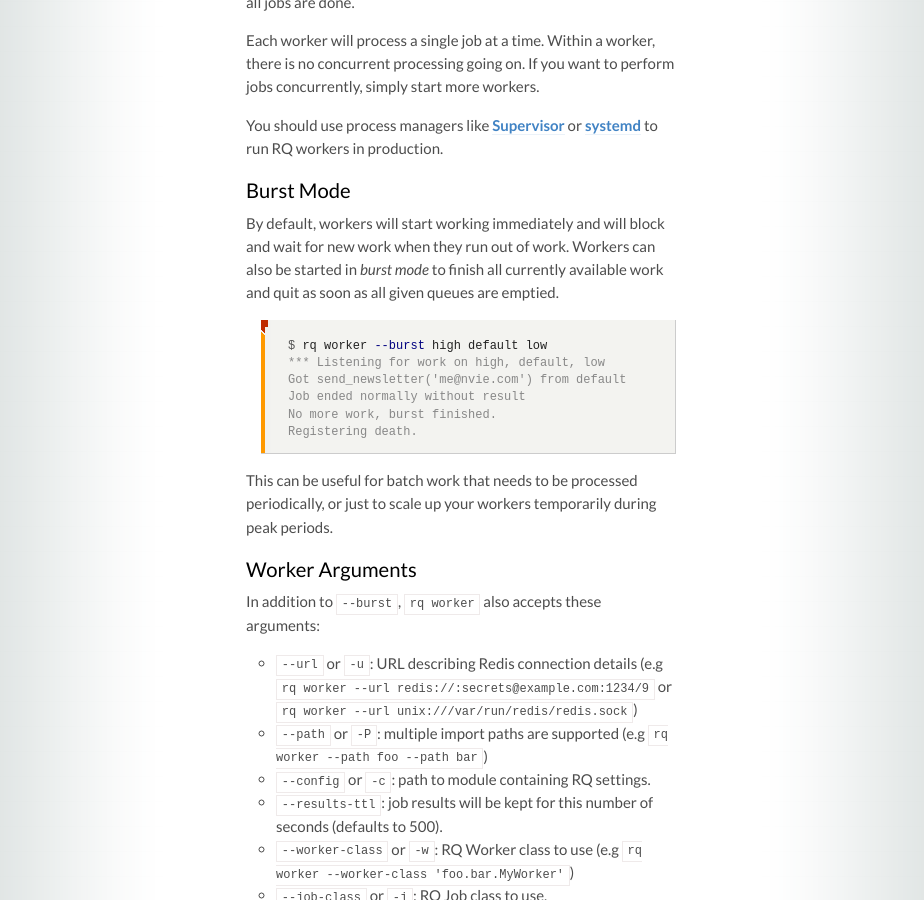
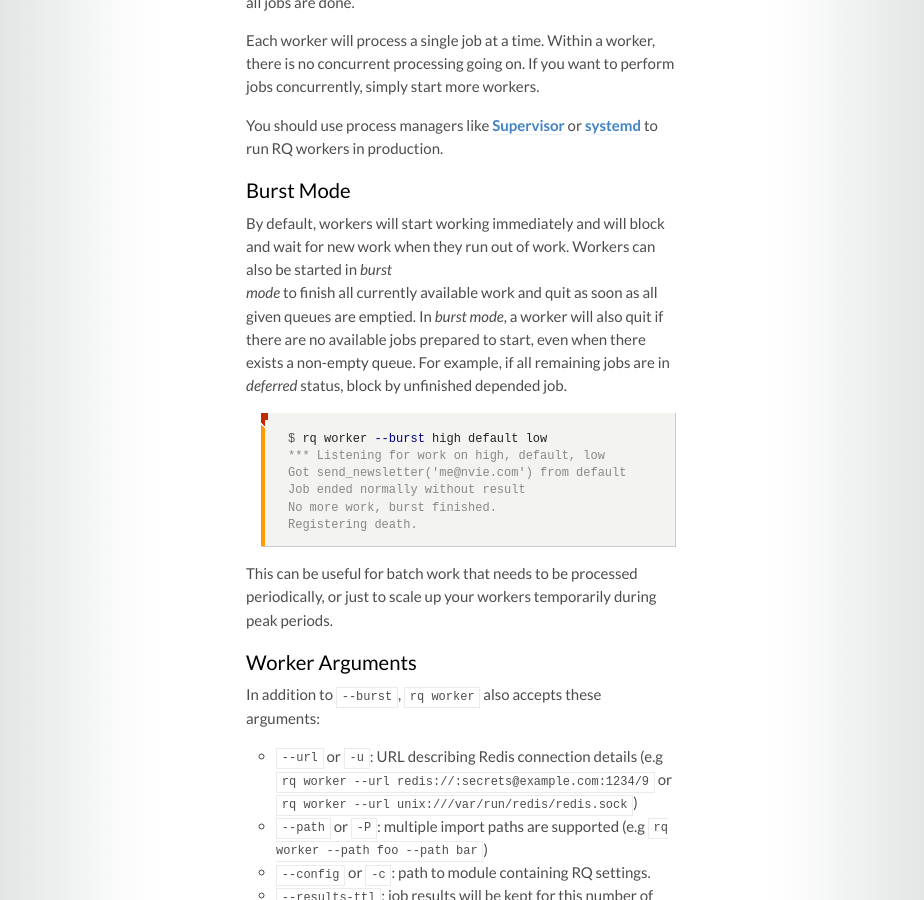
Before and after one commit to rq/rq, a Jekyll site: the page built from docs/docs/workers.md, in a window 1280 px wide and 900 px high, scrolled down 773 px. Shown: the whole window, without its empty margins (179-1103 px from the left). Built offline with Jekyll 4.4.1, drawn with Linux system fonts in a browser that asks for light colours; some web fonts are replaced; comment, search, counter and statistics services are not loaded.

Commit message:
Update workers.md

````diff
--- a/docs/docs/workers.md
+++ b/docs/docs/workers.md
@@ -39,6 +39,9 @@ By default, workers will start working immediately and will block and wait for
 new work when they run out of work.  Workers can also be started in _burst
 mode_ to finish all currently available work and quit as soon as all given
 queues are emptied.
+In _burst mode_, a worker will also quit if there are no available jobs
+prepared to start, even when there exists a non-empty queue. For example, if
+all remaining jobs are in _deferred_ status, block by unfinished depended job.
 
 ```console
 $ rq worker --burst high default low
````
